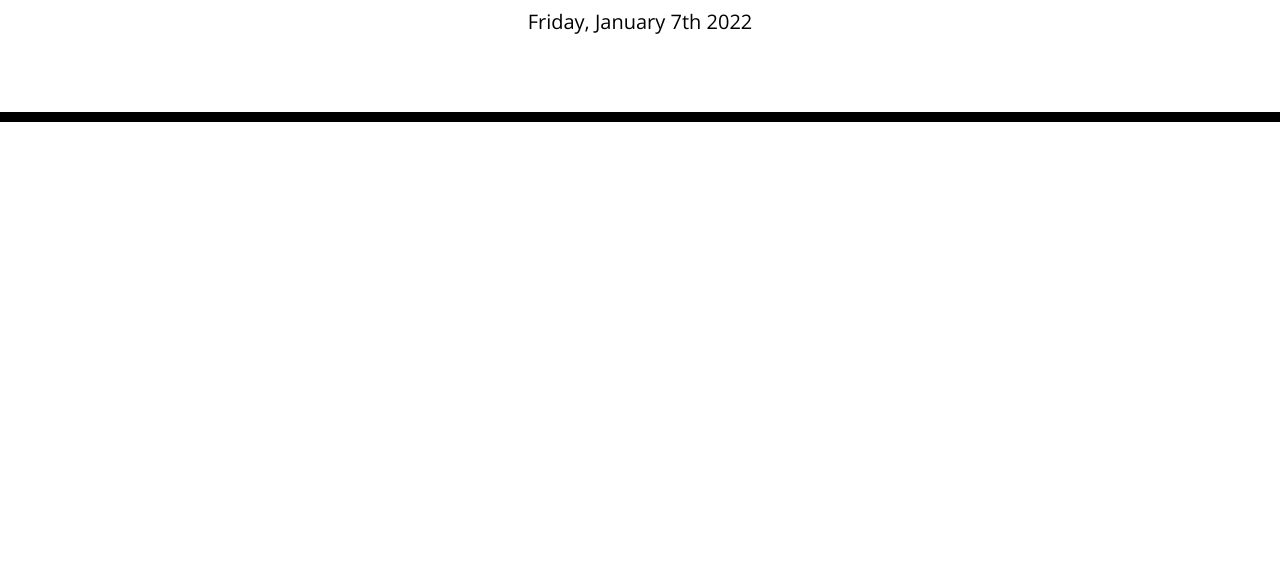
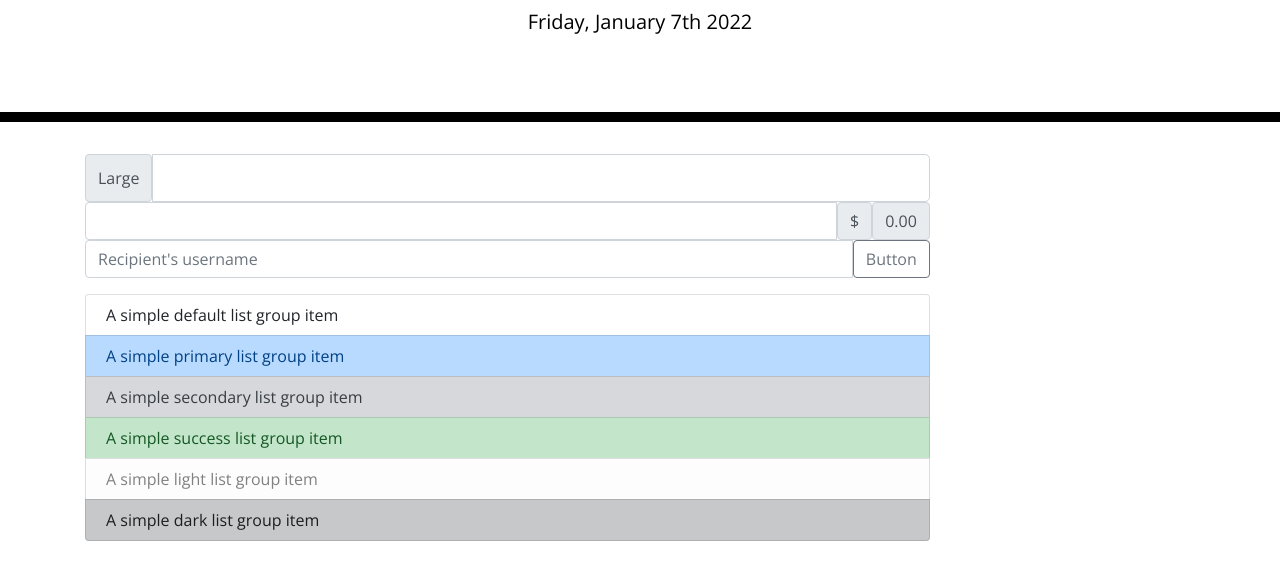
Before and after one commit to bdibil/Work-Day-Scheduler, a plain HTML site: page index.html in a window 1280 px wide. Shown: the part 182-762 px from the top of the page. Drawn offline with nearby package versions, Linux system fonts and the light colour scheme.

Commit message:
added jQuery Auto-Scroll + bootstrap test forms and lists

```diff
--- a/assets/js/script.js
+++ b/assets/js/script.js
@@ -4,11 +4,15 @@ var dummy = 99;
 function init() {
     var today = moment().format("dddd, MMMM Do YYYY");
     dayEl.textContent=today
+
+
 }
 
 init();
 
-
+ $( function() {
+    $( "#draggable" ).draggable({ scroll: true });
+ });
 
 
 //////
--- a/index.html
+++ b/index.html
@@ -1,23 +1,14 @@
 <!DOCTYPE html>
 <html lang="en">
+
 <head>
   <meta charset="UTF-8" />
   <meta name="viewport" content="width=device-width, initial-scale=1.0" />
   <meta http-equiv="X-UA-Compatible" content="ie=edge" />
-    <link
-      rel="stylesheet"
-      href="https://stackpath.bootstrapcdn.com/bootstrap/4.3.1/css/bootstrap.min.css"
-    />
-    <link
-      rel="stylesheet"
-      href="https://use.fontawesome.com/releases/v5.8.1/css/all.css"
-      integrity="sha384-50oBUHEmvpQ+1lW4y57PTFmhCaXp0ML5d60M1M7uH2+nqUivzIebhndOJK28anvf"
-      crossorigin="anonymous"
-    />
-    <link
-      href="https://fonts.googleapis.com/css?family=Open+Sans&display=swap"
-      rel="stylesheet"
-    />
+  <link rel="stylesheet" href="https://stackpath.bootstrapcdn.com/bootstrap/4.3.1/css/bootstrap.min.css" />
+  <link rel="stylesheet" href="https://use.fontawesome.com/releases/v5.8.1/css/all.css"
+    integrity="sha384-50oBUHEmvpQ+1lW4y57PTFmhCaXp0ML5d60M1M7uH2+nqUivzIebhndOJK28anvf" crossorigin="anonymous" />
+  <link href="https://fonts.googleapis.com/css?family=Open+Sans&display=swap" rel="stylesheet" />
   <link rel="stylesheet" href="./assets/css/style.css" />
   <title>Work Day Scheduler</title>
 </head>
@@ -34,6 +25,46 @@
     <!-- Timeblocks go here -->
 
 
+<!-- https://jqueryui.com/draggable/#scroll   Auto-Scroll -->
+
+    <div id="draggable" class="ui-widget-content" style="height: 800px; width: 66vw;">
+
+
+      <div class="input-group input-group-lg">
+        <span class="input-group-text" id="inputGroup-sizing-lg">Large</span>
+        <input type="text" class="form-control" aria-label="Sizing example input"
+          aria-describedby="inputGroup-sizing-lg">
+      </div>
+
+
+
+      <div class="input-group">
+        <input type="text" class="form-control" aria-label="Dollar amount (with dot and two decimal places)">
+        <span class="input-group-text">$</span>
+        <span class="input-group-text">0.00</span>
+      </div>
+
+
+      <div class="input-group mb-3">
+        <input type="text" class="form-control" placeholder="Recipient's username" aria-label="Recipient's username"
+          aria-describedby="button-addon2">
+        <button class="btn btn-outline-secondary" type="button" id="button-addon2">Button</button>
+      </div>
+
+      <ul class="list-group">
+        <li class="list-group-item">A simple default list group item</li>
+
+        <li class="list-group-item list-group-item-primary">A simple primary list group item</li>
+        <li class="list-group-item list-group-item-secondary">A simple secondary list group item</li>
+        <li class="list-group-item list-group-item-success">A simple success list group item</li>
+        <li class="list-group-item list-group-item-light">A simple light list group item</li>
+        <li class="list-group-item list-group-item-dark">A simple dark list group item</li>
+      </ul>
+
+
+    </div>
+
+
 
   </div>
 
@@ -41,4 +72,5 @@
   <script src="https://cdnjs.cloudflare.com/ajax/libs/moment.js/2.24.0/moment.min.js"></script>
   <script src="./assets/js/script.js"></script>
 </body>
+
 </html>
```
Lines whose indentation alone changed are shown as unchanged.
